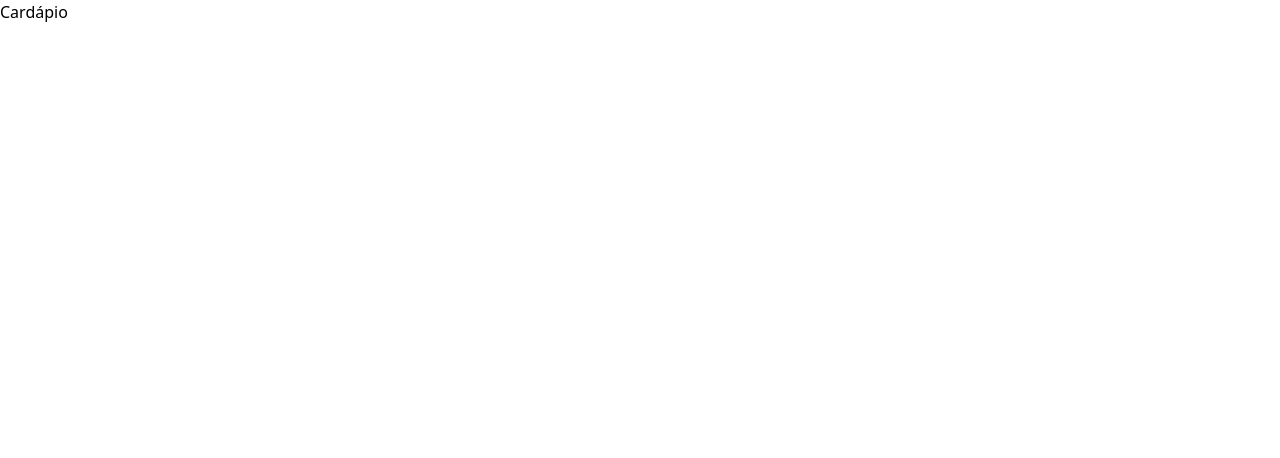
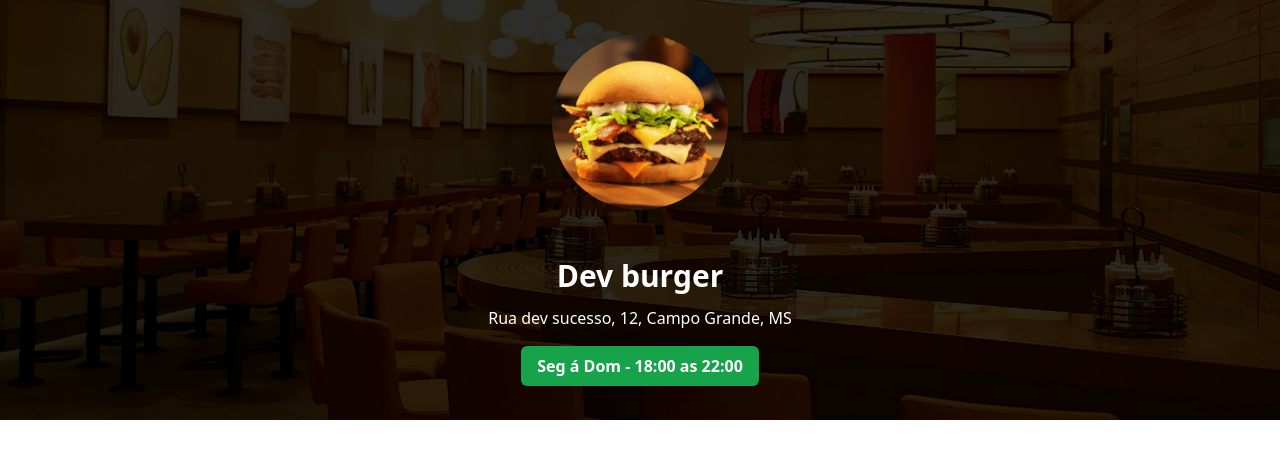
Before and after one commit to jonatas-melo-silva/projeto-cardapio, a website: page index.html in a window 1280 px wide. Drawn offline with Linux system fonts and the light colour scheme.

Commit message:
feat: adiciona header

```diff
--- a/index.html
+++ b/index.html
@@ -15,7 +15,28 @@
     />
     <link rel="stylesheet" href="./styles/output.css" />
   </head>
-  <body>
-    Cardápio
+  <body class="bg-base text-white">
+    <header class="w-full h-[420px] bg-zinc-900 bg-header bg-cover bg-center">
+      <div
+        class="h-full w-full flex flex-col items-center justify-center gap-8"
+      >
+        <img
+          src="./assets/hamb-1.png"
+          alt="Logo DevBurger"
+          class="h-44 w-44 rounded-full shadow-lg hover:scale-110 duration-200"
+        />
+        <div class="flex flex-col items-center justify-center gap-1">
+          <h1 class="text-3xl text-white mt-4 mb-2 font-bold">Dev burger</h1>
+          <span>Rua dev sucesso, 12, Campo Grande, MS</span>
+        </div>
+        <button
+          class="bg-green-600 py-2 px-4 rounded-md -mt-4 font-bold"
+          id="date-span"
+          aria-readonly="horário de funcionamento"
+        >
+          Seg á Dom - 18:00 as 22:00
+        </button>
+      </div>
+    </header>
   </body>
 </html>
--- a/tailwind.config.js
+++ b/tailwind.config.js
@@ -3,7 +3,12 @@ module.exports = {
   content: ["./**/*.{html,js}"],
   theme: {
     extend: {
-      base: '#F6F7F8'
+      colors: {
+        base: "F6F7F8",
+      },
+      backgroundImage: {
+        header: "url('/assets/bg.png')",
+      },
     },
   },
   plugins: [],
```
Also changed, not shown: styles/output.css.
